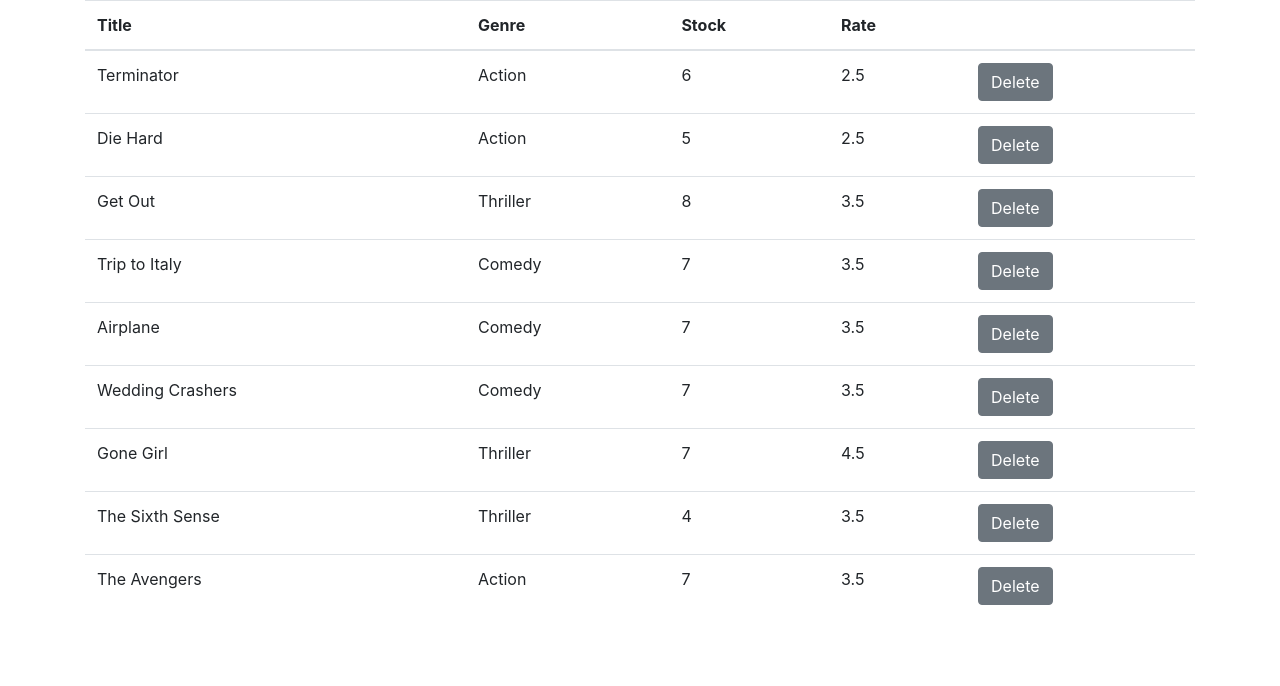
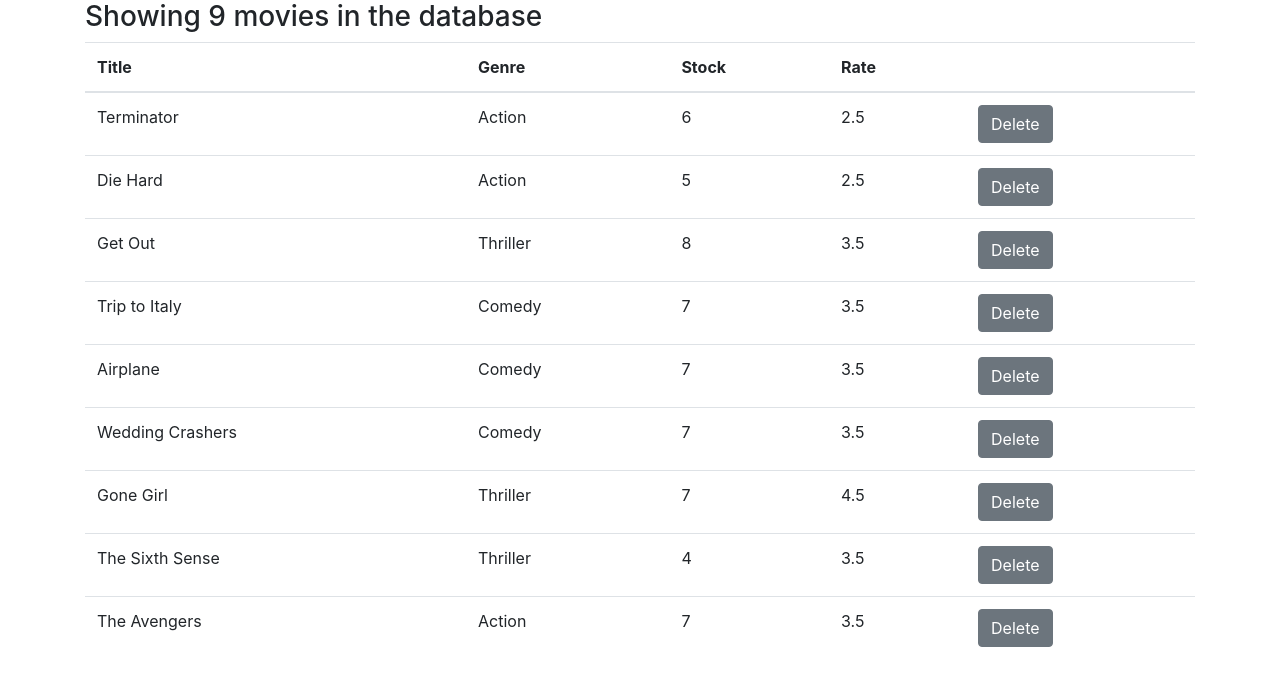
Before and after one commit to ajaythanki/ReactJSPractice, a React (Create React App) app in the folder react-app/: page / in a window 1280 px wide. Shown: the top 686 px of the page. Built offline with nearby package versions, Linux system fonts and the light colour scheme.

Commit message:
Vidly Excercise Done

```diff
--- a/react-app/src/components/vidly.jsx
+++ b/react-app/src/components/vidly.jsx
@@ -15,8 +15,7 @@
 
   handleDelete = () => {
     this.setState({ movies: this.state.movies });
-    this.setState({ count: Object.keys(this.getMovieList()).length });
-    console.log(this.state.count);
+    // this.setState({ count: Object.keys(this.getMovieList()).length });
   };
 
   getMovieList = () => {
@@ -42,6 +41,16 @@
   render() {
     return (
       <main className="container">
+        {Object.keys(this.getMovieList()).length === 0 ? (
+          <h3>Ther are no movies in the database</h3>
+        ) : (
+          <h3>
+            Showing
+            {` ${
+              Object.keys(this.getMovieList()).length
+            } movies in the database `}
+          </h3>
+        )}
         <table className="table">
           <thead>
             <tr>
```
